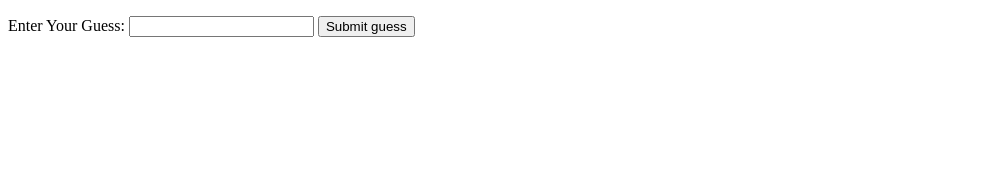
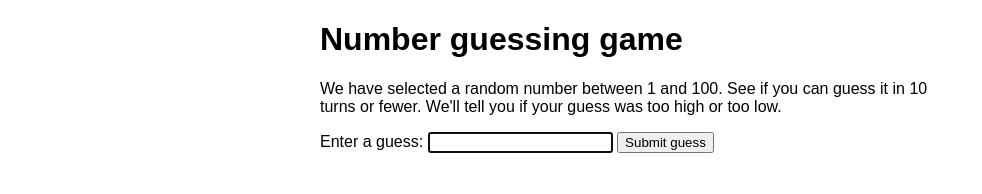
Before and after one commit to thejake989/Guessing-Game, a plain HTML site: page index.html in a window 1280 px wide. Shown: the whole page, without its empty margins (0-982 px from the left). Drawn offline with Linux system fonts and the light colour scheme.

Commit message:
updated html

```diff
--- a/assets/js/script.js
+++ b/assets/js/script.js
@@ -9,6 +9,7 @@ const guessField = document.querySelector(".guessField");
 
 let guessCount = 1;
 let resetButton;
+guessField.focus();
 
 // Check Guess Function
 function checkGuess() {
--- a/index.html
+++ b/index.html
@@ -1,25 +1,51 @@
 <!DOCTYPE html>
-<html lang="en">
+<html>
   <head>
-    <meta charset="UTF-8" />
-    <meta http-equiv="X-UA-Compatible" content="IE=edge" />
-    <meta name="viewport" content="width=device-width, initial-scale=1.0" />
-    <title>Number Guessing Game</title>
+    <meta charset="utf-8" />
+
+    <title>Number guessing game</title>
+
+    <!--HTML Page Styling-->
+    <style>
+      html {
+        font-family: sans-serif;
+      }
+
+      body {
+        width: 50%;
+        max-width: 800px;
+        min-width: 480px;
+        margin: 0 auto;
+      }
+
+      .lastResult {
+        color: white;
+        padding: 3px;
+      }
+    </style>
   </head>
+
   <body>
-    <!--Guess Field-->
+    <h1>Number guessing game</h1>
+
+    <p>
+      We have selected a random number between 1 and 100. See if you can guess
+      it in 10 turns or fewer. We'll tell you if your guess was too high or too
+      low.
+    </p>
+
+    <div class="form">
+      <label for="guessField">Enter a guess: </label>
+      <input type="text" id="guessField" class="guessField" />
+      <input type="submit" value="Submit guess" class="guessSubmit" />
+    </div>
+
     <div class="resultParas">
       <p class="guesses"></p>
       <p class="lastResult"></p>
       <p class="lowOrHi"></p>
     </div>
 
-    <!--Guess Field Container-->
-    <label for="guessField">Enter Your Guess: </label
-    ><input type="text" name="guessField" id="guessField" />
-    <input type="submit" value="Submit guess" class="guessSubmit" />
-
-    <!--JS Link-->
     <script src="assets/js/script.js"></script>
   </body>
 </html>
```
